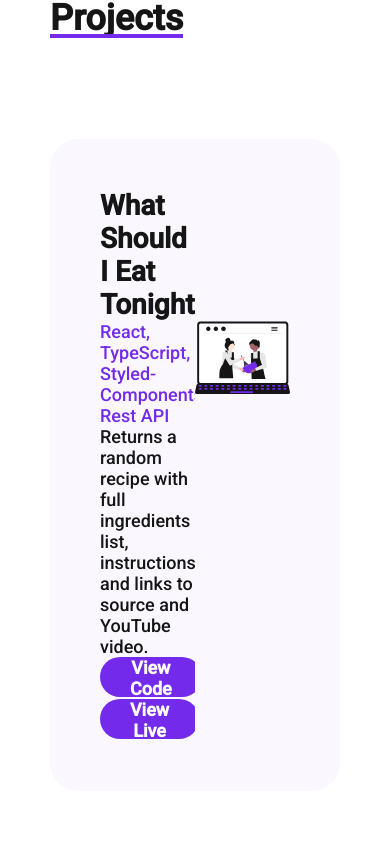
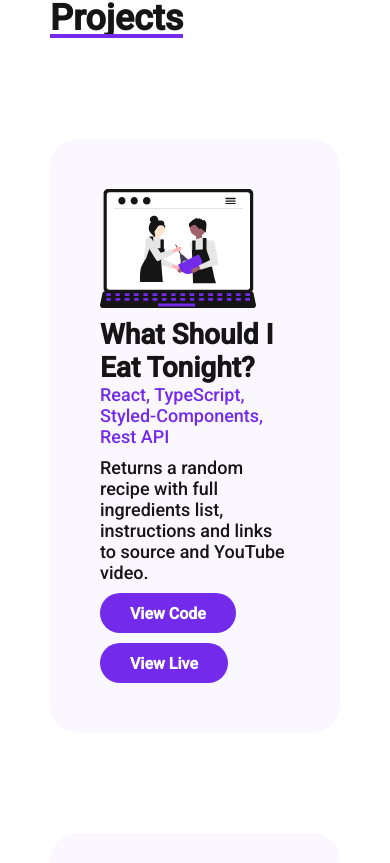
Before and after one commit to DinoPranjic/my-portfolio, a React (Create React App) app: page / in a window 390 px wide. Shown: the part 921-1784 px from the top of the page. Built offline with nearby package versions, Linux system fonts and the light colour scheme; the HTML template or start-up script is replaced by a standard one.

Commit message:
Add media queries for mobile

```diff
--- a/src/components/Projects.tsx
+++ b/src/components/Projects.tsx
@@ -33,6 +33,10 @@ const ProjectCard = styled.div<{ isReversed: boolean }>`
   border-radius: 28px;
   margin-bottom: 100px;
   ${(props) => props.isReversed && 'flex-direction: row-reverse;'}
+
+  ${theme.mediaQuery.mobile} {
+    flex-direction: column-reverse;
+  }
 `
 
 const ProjectInfo = styled.div`
@@ -40,6 +44,10 @@ const ProjectInfo = styled.div`
   flex-direction: column;
   justify-content: space-between;
   max-width: 50%;
+
+  ${theme.mediaQuery.mobile} {
+    max-width: 100%;
+  }
 
 `
 
@@ -60,6 +68,10 @@ const ProjectTitle = styled.h2`
   font-size: 28px;
   color: ${theme.colours.font};
 
+  ${theme.mediaQuery.mobile} {
+    margin-top: 10px;
+  }
+
 `
 
 const ProjectStack = styled.h2`
@@ -74,6 +86,10 @@ const ProjectDescription = styled.p`
   font-size: 18px;
   color: ${theme.colours.font};
   font-weight: 500;
+
+  ${theme.mediaQuery.mobile} {
+    margin-top: 10px;
+  }
 `
 
 const ProjectLink = styled.button`
@@ -94,6 +110,14 @@ const ProjectLink = styled.button`
 
   :hover {
     background: ${theme.colours.buttonHover};
+  }
+
+  ${theme.mediaQuery.mobile} {
+    margin-top: 10px;
+
+    a {
+      font-size: 16px;
+    }
   }
 
 `
```
